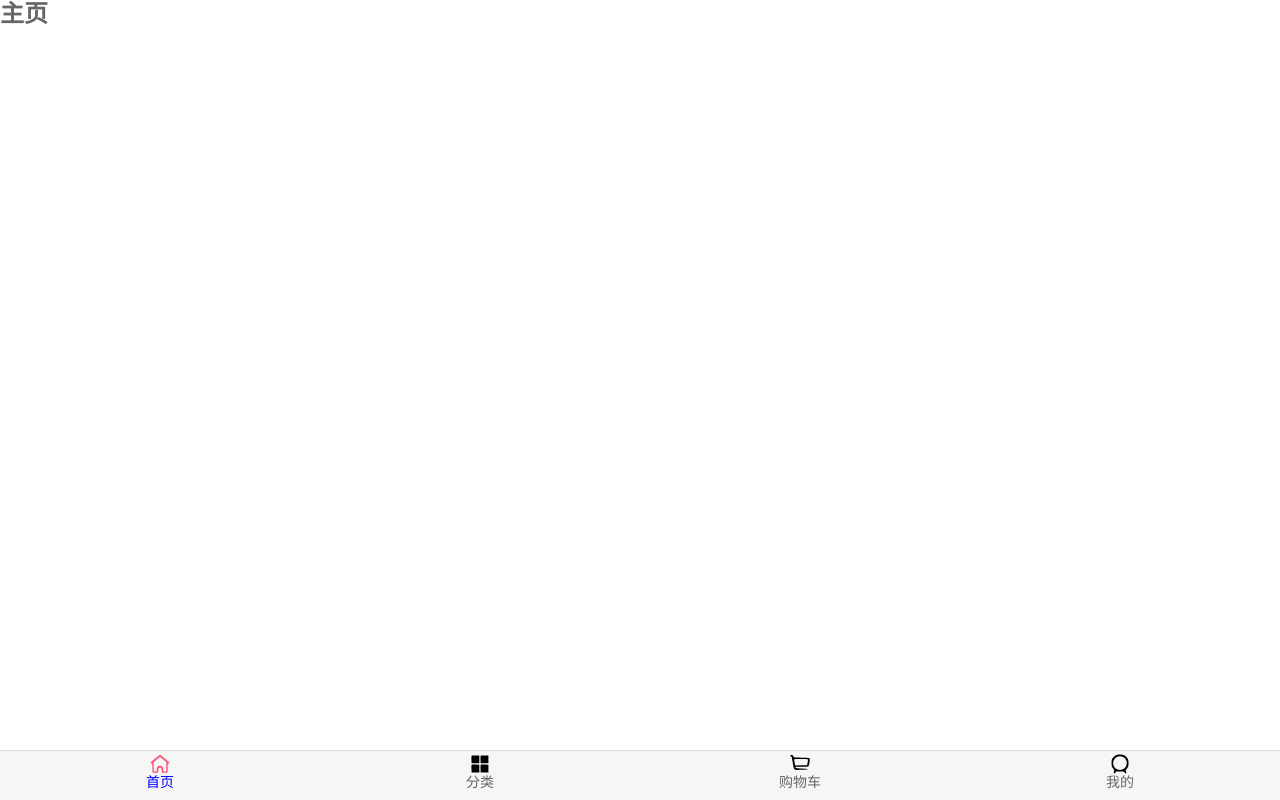
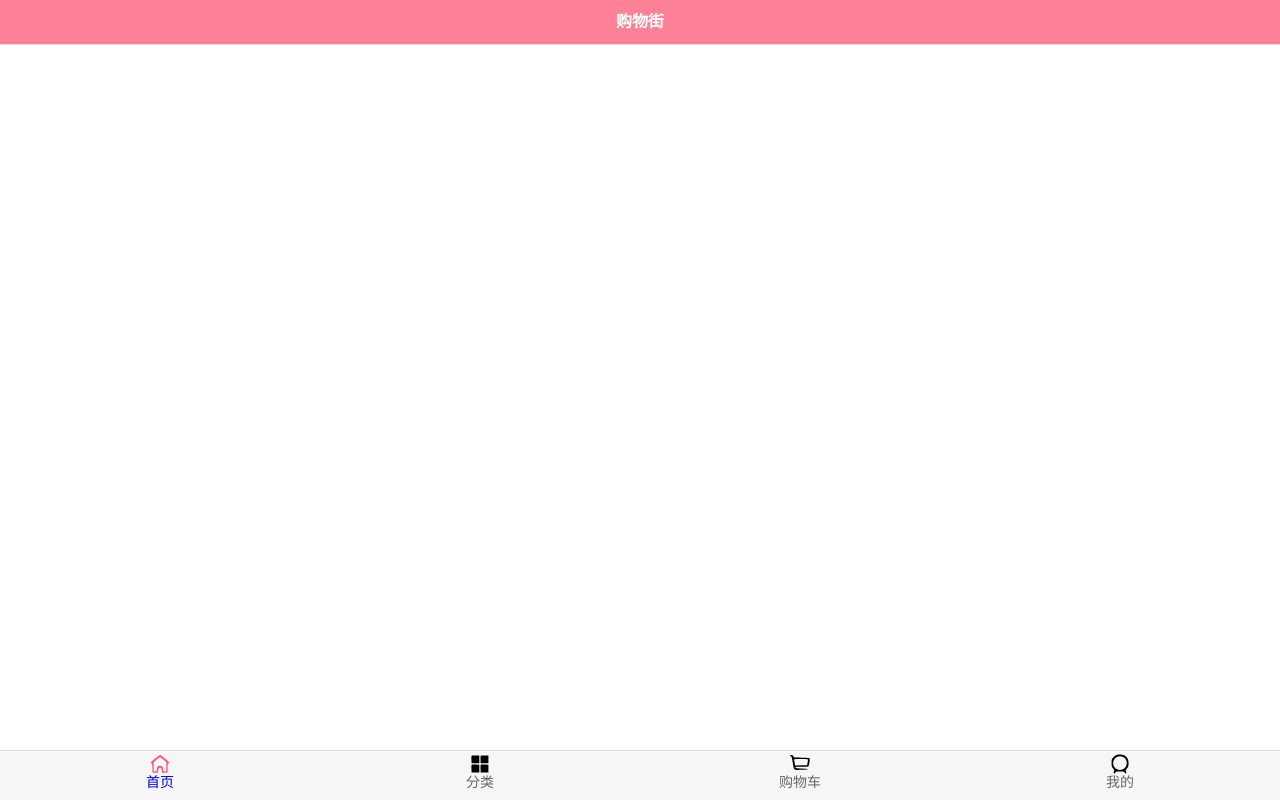
Before and after one commit to hflag/mall, a Vue app: page /home in a window 1280 px wide. Built offline with nearby package versions, Linux system fonts and the light colour scheme; the HTML template or start-up script is replaced by a standard one.

Commit message:
'封装了NavBar组件，并加入home页面'

```diff
--- /dev/null
+++ b/src/components/common/navbar/NavBar.vue
@@ -0,0 +1,37 @@
+<template>
+  <div class="nav-bar">
+    <div class="left">
+      <slot name="left"/>
+    </div>
+    <div class="center">
+      <slot name="center"/>
+    </div>
+    <div class="right">
+      <slot name="right"/>
+    </div>
+  </div>
+</template>
+
+<script>
+  export default {
+    name: "NavBar"
+  }
+</script>
+
+<style scoped>
+  .nav-bar {
+    display: flex;
+    height: 44px;
+    line-height: 44px;
+    text-align: center;
+
+    box-shadow: 0 1px 1px rgba(100,100,100,0.2);
+  }
+
+  .left, .right {
+    width: 60px;
+  }
+  .center{
+    flex:1;
+  }
+</style>
--- a/src/views/home/Home.vue
+++ b/src/views/home/Home.vue
@@ -1,13 +1,25 @@
 <template>
-    <h2>主页</h2>
+  <div id="home">
+    <nav-bar class="nav-bar"><div slot="center">购物街</div></nav-bar>
+  </div>
 </template>
 
 <script>
-    export default {
-        name: "Home"
+  // import NavBar from 'components/common/navbar/BavBar'
+  import NavBar from 'components/common/navbar/NavBar'
+
+  export default {
+    name: "Home",
+    components:{
+      NavBar
     }
+  }
 </script>
 
 <style scoped>
-
+  .nav-bar{
+    background-color: var(--color-tint);
+    font-weight: 700;
+    color: #fff;
+  }
 </style>
```
